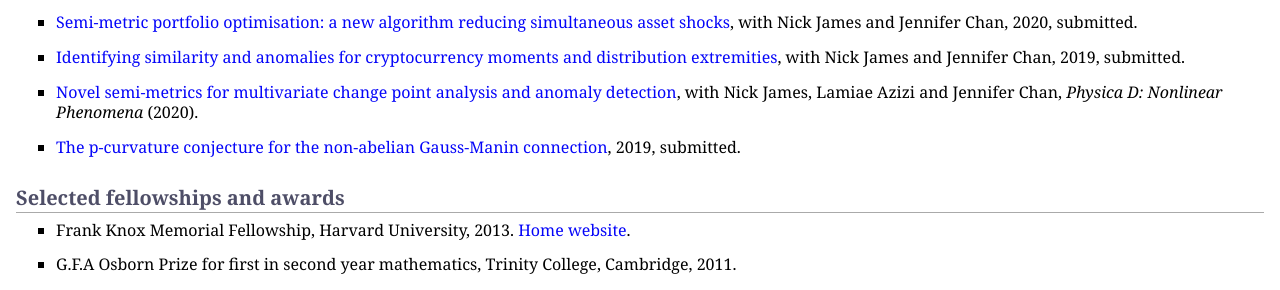
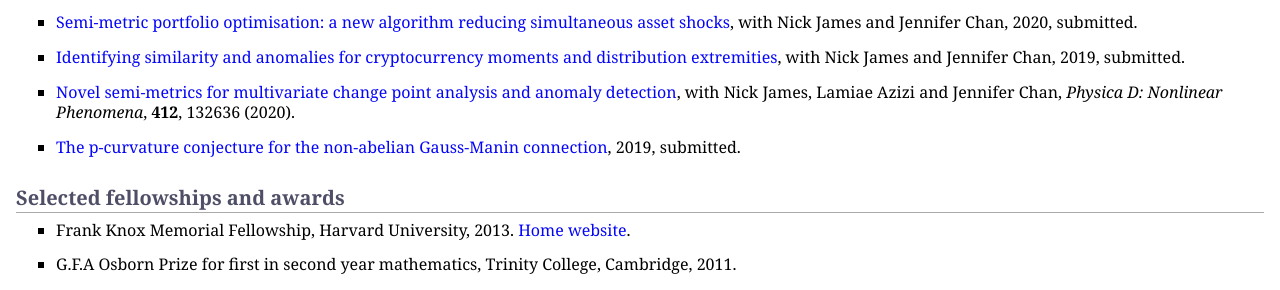
Before and after one commit to MaxMenzies/maxmenzies.com, a Jekyll site: the page index.html, which Jekyll copies as it is, in a window 1280 px wide. Shown: the part 663-953 px from the top of the page. Built offline with Jekyll 4.4.1, drawn with Linux system fonts in a browser that asks for light colours.

Commit message:
Update index.html

```diff
--- a/index.html
+++ b/index.html
@@ -64,7 +64,7 @@
 </li>
 </ul>
 <ul>
-<li><p><a href="https://www.sciencedirect.com/science/article/pii/S0167278920301482">Novel semi-metrics for multivariate change point analysis and anomaly detection</a>, with Nick James, Lamiae Azizi and Jennifer Chan, <i>Physica D: Nonlinear Phenomena</i> (2020).</p>
+<li><p><a href="https://www.sciencedirect.com/science/article/pii/S0167278920301482">Novel semi-metrics for multivariate change point analysis and anomaly detection</a>, with Nick James, Lamiae Azizi and Jennifer Chan, <i>Physica D: Nonlinear Phenomena</i>, <b>412</b>, 132636 (2020).</p>
 </li>
 </ul>
 <ul>
```
